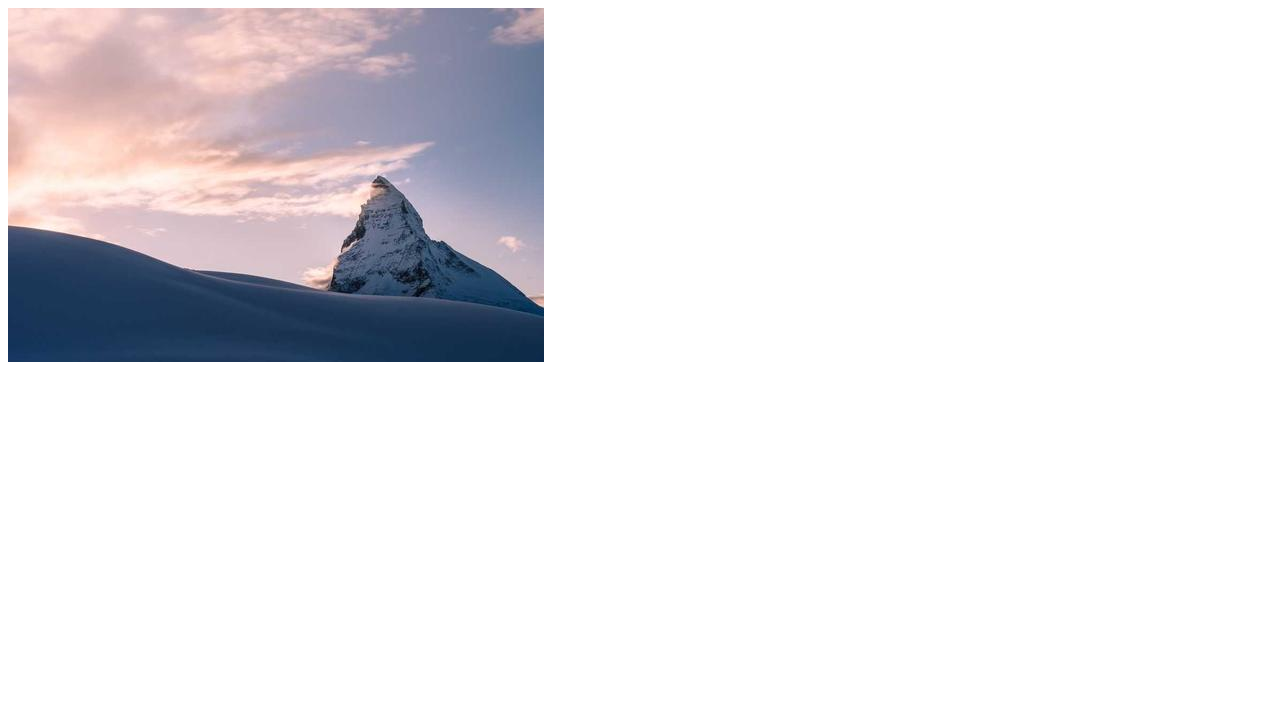
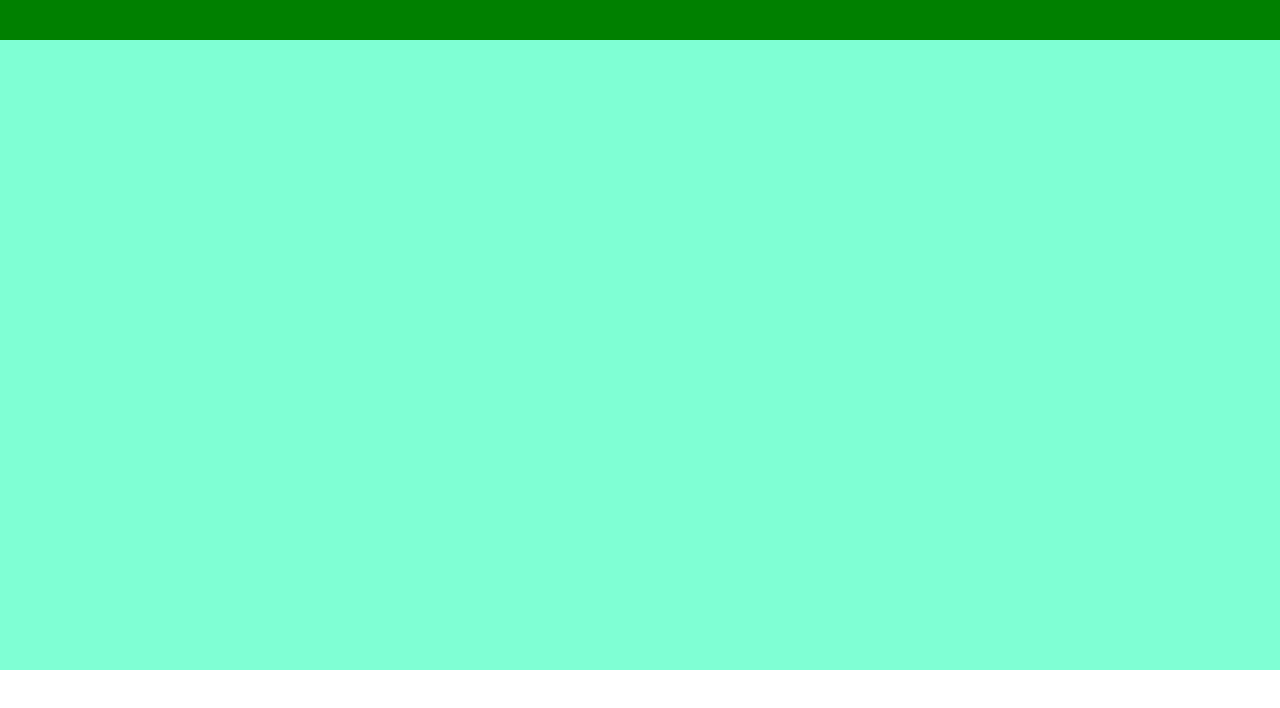
Before and after one commit to Simone-Corso/html-css-zoom, a plain HTML site: page index.html in a window 1280 px wide. Drawn offline with Linux system fonts and the light colour scheme.

Commit message:
inserito px per prova per la macrostuttura

```diff
--- a/index.html
+++ b/index.html
@@ -3,17 +3,13 @@
 <head>
     <meta charset="UTF-8">
     <meta name="viewport" content="width=device-width, initial-scale=1.0">
+    <link rel="stylesheet" href="./style.css/style.css">
     <title>Zoom</title>
 </head>
 <body>
     <main>
-        <section>
-            <article>
-                <div class="overlay">
-                    <img src="./img/866-536x354.jpg" alt="montain">
-                </div>
-            </article>
-        </section>
+        <div id="taskbar">
+    </div>
     </main>
 </body>
 </html>
--- a/style.css/style.css
+++ b/style.css/style.css
@@ -4,3 +4,18 @@
     box-sizing: border-box;
 
 }
+
+#taskbar{
+    height: 40px;
+    background-color: green;
+
+}
+main{
+    height: calc(100vh - 130px);
+    background-color: aquamarine;
+}
+
+header{
+    height: 90px;
+    background-color: pink;
+}
```
